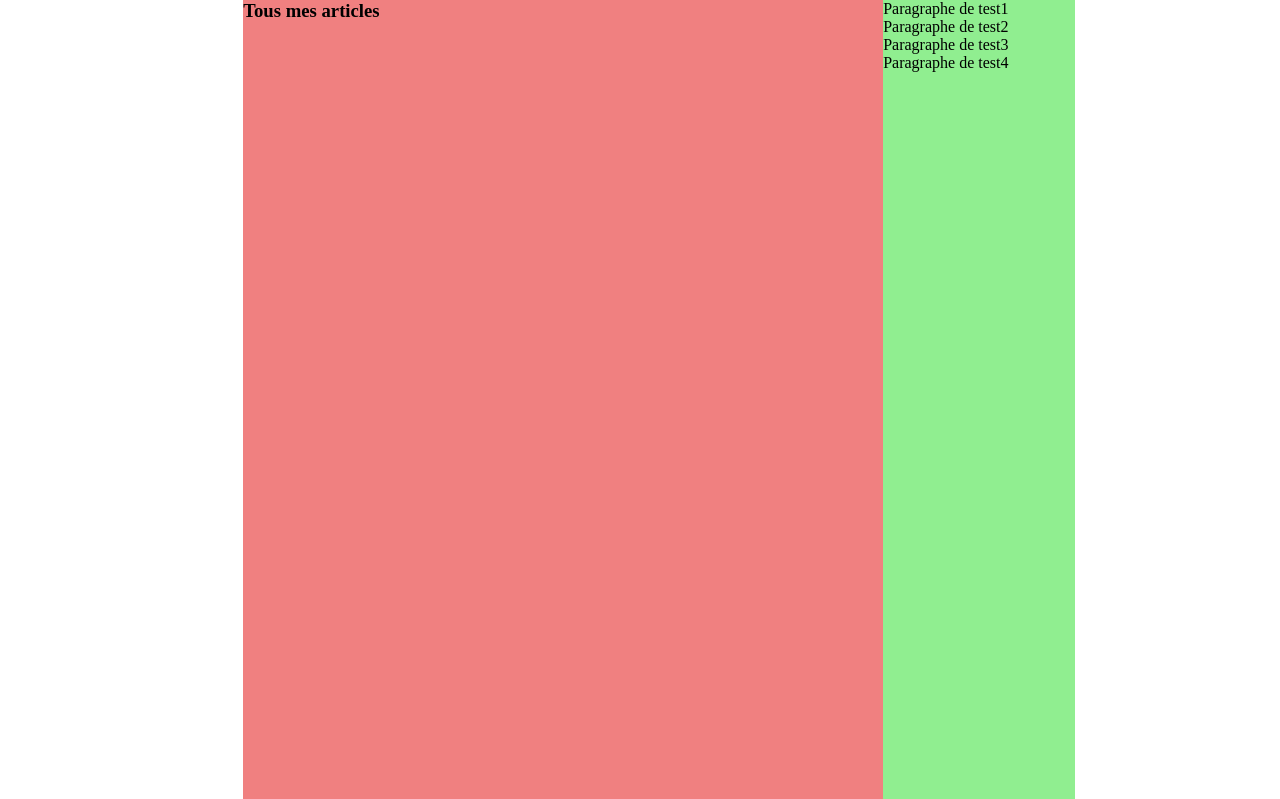
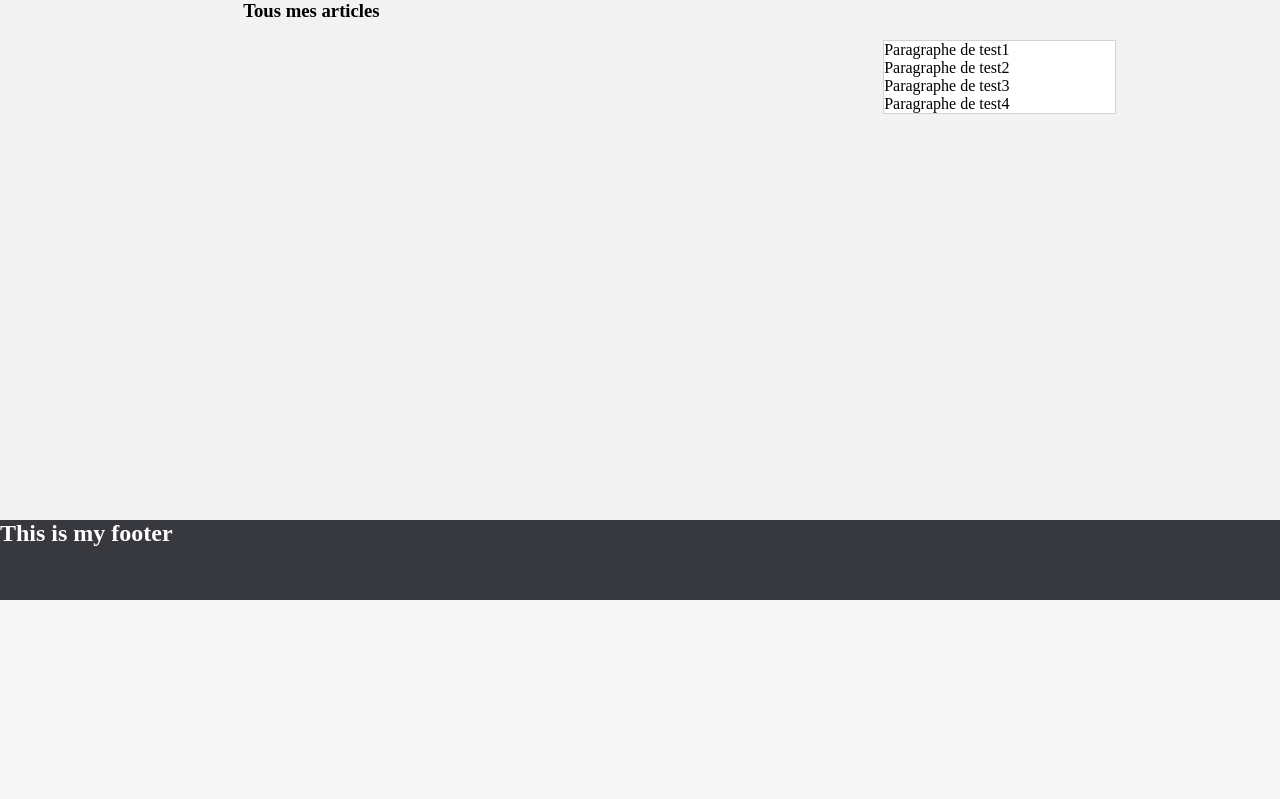
Before and after one commit to WrUli/harvendoreproject, a Symfony app: template templates/article/index.html.twig in a window 1280 px wide. Shown: the part 200-999 px from the top of the page. After the commit the page ends 800 px from the top, so only its background shows below. Run offline with Twig, Linux system fonts and the light colour scheme; the template is opened without the code that fills it, so the values that code supplies are empty; some libraries are stand-ins or nearby versions.

Commit message:
anothers adds

```diff
--- a/templates/article/index.html.twig
+++ b/templates/article/index.html.twig
@@ -11,8 +11,10 @@
         <a href="{{path('app_article_new')}}">Ajouter un article</a>
         {% endif %}
 
+        <div class="blog_articles_container">
+            {% for article in articles %}
+            <a href="{{ path('app_article_show', {'id': article.id}) }}">
                 <article class="blog_article_container">
-        {% for article in articles %}
                     <div>
                         {% if article.img %}
                             <img src="{{ asset('uploadDirectory/' ~ article.img) }}" alt="{{ article.title }}" class="tab_img">
@@ -21,29 +23,37 @@
                         {% endif %}
                     </div>
                     <div>
-                <a href="{{ path('app_article_show', {'id': article.id}) }}">
                         <h3>{{ article.title }}</h3>
-                </a>
                         <p> {{article.article_text}} </p>
                         <p> {{article.createDate|date('d-m-Y')}} </p>
                     </div>
+                </article>
+            </a>
             {% endfor %}
-        </article>
+        </div>
     </section>
 
 
     <section class="blog_sidebar">
+        <div class="sidebar_blog_1">
             <div>
                 <p>Paragraphe de test1</p>
             </div>
+        </div>
+        <div class="sidebar_blog_1">
             <div>
                 <p>Paragraphe de test2</p>
             </div>
+        </div>
+        <div class="sidebar_blog_1">
             <div>
                 <p>Paragraphe de test3</p>
             </div>
+        </div>
+        <div class="sidebar_blog_1">
             <div>
                 <p>Paragraphe de test4</p>
+            </div>
         </div>
     </section>
 
```
Also changed, not shown: public/assets/css/style.css, public/assets/scss/_blog.scss, public/assets/scss/_global.scss, public/assets/scss/_mediaqueries.scss, 1 other file. Lines whose indentation alone changed are shown as unchanged.
